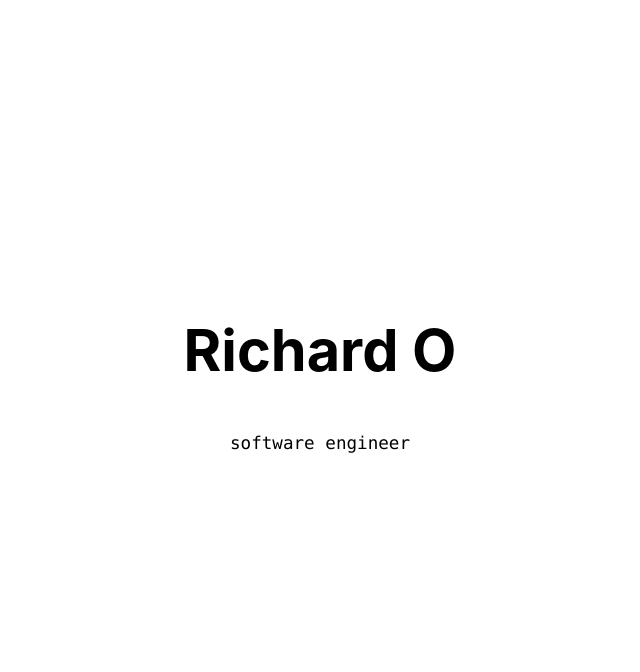
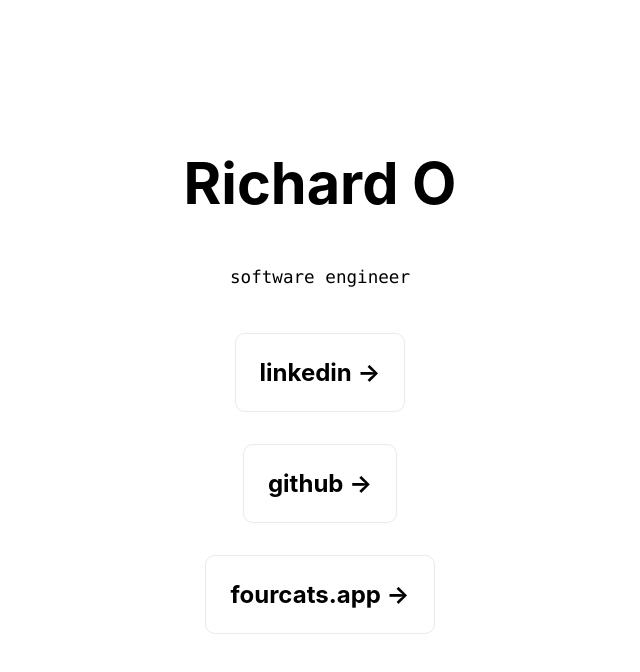
Before and after one commit to orichh/portfolio, a Next.js app: page / in a window 1280 px wide. Shown: the top 672 px of the page, without its empty margins (320-960 px from the left). Built offline with nearby package versions, Linux system fonts and the light colour scheme.

Commit message:
update h3 style, add basic links

```diff
--- a/pages/index.js
+++ b/pages/index.js
@@ -15,6 +15,21 @@
         <p className={styles.description}>
           <code>software engineer</code>
         </p>
+
+        <a
+          href="https://www.linkedin.com/in/richardhyesungo/"
+          className={styles.card}
+        >
+          <h3>linkedin &rarr;</h3>
+        </a>
+
+        <a href="https://github.com/richardhyesungo" className={styles.card}>
+          <h3>github &rarr;</h3>
+        </a>
+
+        <a href="https://www.fourcats.app" className={styles.card}>
+          <h3>fourcats.app &rarr;</h3>
+        </a>
       </main>
 
       <style jsx>{`
--- a/styles/Home.module.css
+++ b/styles/Home.module.css
@@ -32,7 +32,6 @@
 .description {
   text-align: center;
 }
-
 
 .description {
   line-height: 1.5;
@@ -69,12 +68,12 @@
 }
 
 .card h3 {
-  margin: 0 0 1rem 0;
+  margin: 0 0 0 0;
   font-size: 1.5rem;
 }
 
 .card p {
-  margin: 0;
+  margin: 1rem 0 0 0;
   font-size: 1.25rem;
   line-height: 1.5;
 }
```
